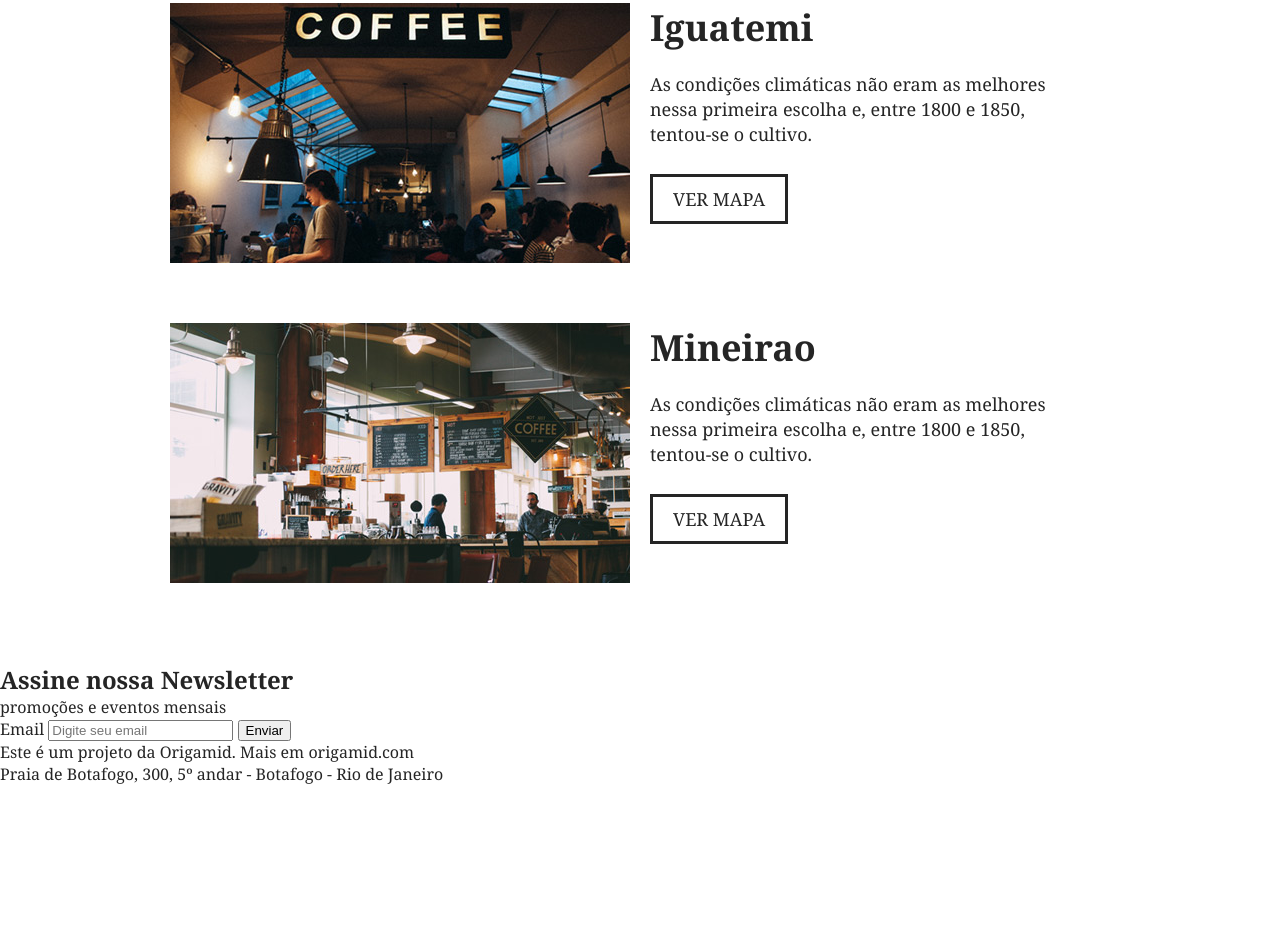
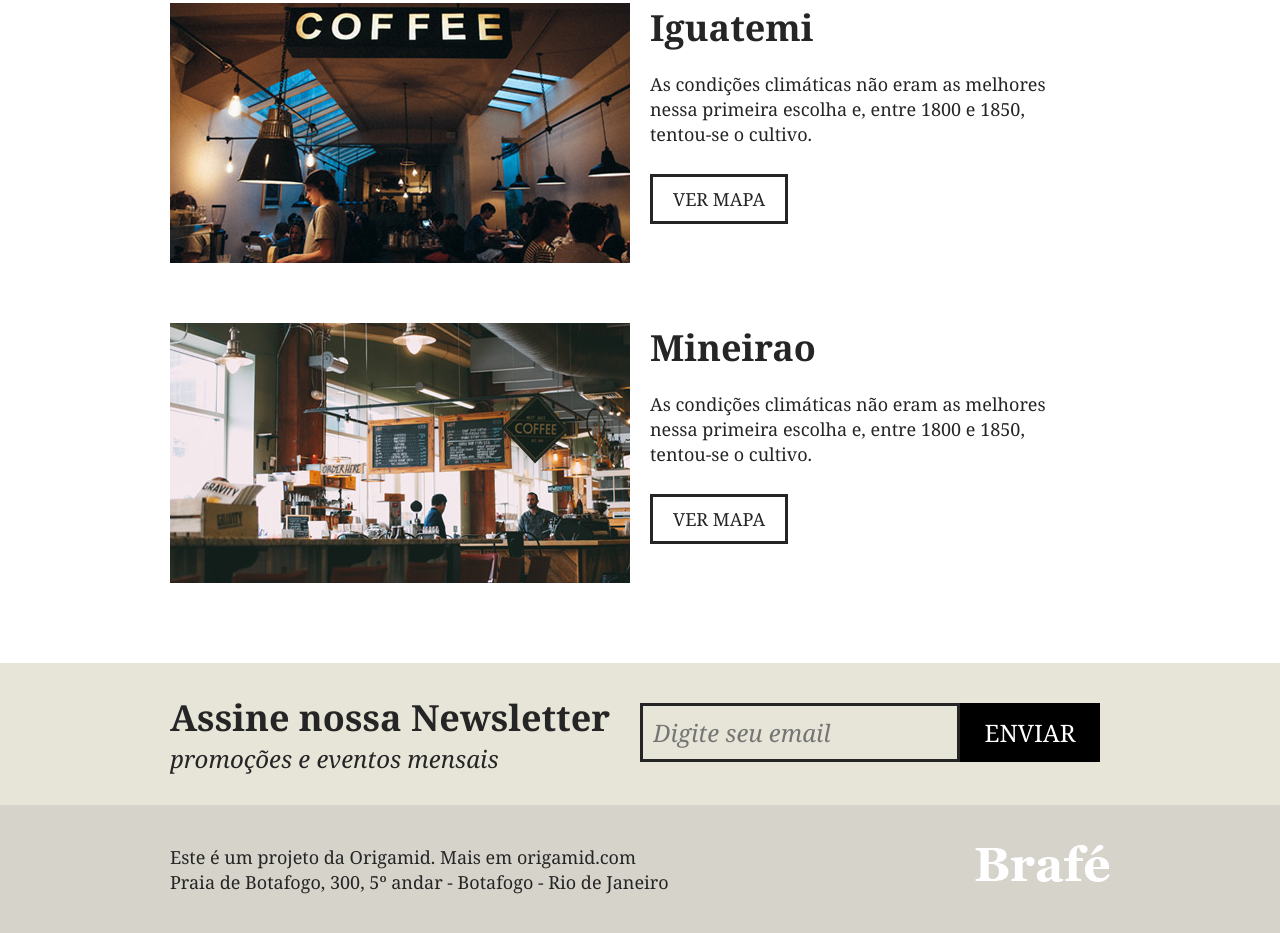
Before and after one commit to thiagodz/origamid-brafe, a plain HTML site: page index.html in a window 1280 px wide. Shown: the part 2122-3055 px from the top of the page. Before the commit the page ends 2949 px from the top, so only its background shows below. Drawn offline with Linux system fonts and the light colour scheme.

Commit message:
css footer

```diff
--- a/css/main.css
+++ b/css/main.css
@@ -13,6 +13,10 @@ ul {
 body {
     font-family: Georgia, serif;
     color: #252525;
+}
+
+* {
+    box-sizing: border-box;
 }
 
 
@@ -228,6 +232,7 @@ h2.produtos-c::before {
     margin: 20px auto 0 auto;
 }
 
+
 /* Locais */
 
 .locais {
@@ -241,7 +246,8 @@ h2.produtos-c::before {
     margin: 60px auto;
 }
 
-.locais-item::after, .locais-item::before {
+.locais-item::after,
+.locais-item::before {
     clear: both;
     content: "";
     display: table;
@@ -254,7 +260,7 @@ h2.produtos-c::before {
     margin: 0 10px;
 }
 
-.locais-item > div {
+.locais-item>div {
     width: 460px;
     float: left;
     margin: 0 10px;
@@ -280,3 +286,104 @@ h2.produtos-c::before {
     color: #252525;
     padding: 10px 20px;
 }
+
+
+/* Newsletter */
+
+.assine {
+    background-color: #e7e4d8;
+    padding: 30px 0;
+}
+
+.assine-container {
+    max-width: 960px;
+    margin: 0 auto;
+}
+
+.assine-container:after,
+.assine-container:before {
+    content: "";
+    display: table;
+    clear: both;
+}
+
+.assine-info {
+    width: 460px;
+    margin: 0 10px;
+    float: left;
+}
+
+.assine-info h2 {
+    font-size: 2.25em;
+}
+
+.assine-info p {
+    font-size: 1.5em;
+    font-style: italic;
+}
+
+.assine form {
+    width: 460px;
+    margin: 10px 0 10px 0;
+    float: left;
+}
+
+.assine form label {
+    display: none;
+}
+
+.assine input {
+    width: 320px;
+    border: 3px solid #252525;
+    background: none;
+    font-size: 1.5em;
+    font-style: italic;
+    font-family: Georgia, serif;
+    padding: 10px;
+    float: left;
+}
+
+.assine button {
+    background: #000;
+    font-family: Georgia, serif;
+    text-transform: uppercase;
+    font-size: 1.5em;
+    width: 140px;
+    padding: 13px 0;
+    color: white;
+    border: none;
+    cursor: pointer;
+}
+
+
+/* Footer  */
+
+.footer {
+    background-color: #d6d3cb;
+    padding: 40px 0;
+}
+
+.footer-container {
+    max-width: 960px;
+    margin: 0 auto;
+}
+
+.footer-container:after,
+.footer-container:before {
+    content: "";
+    display: table;
+    clear: both;
+}
+
+.footer p {
+    float: left;
+    margin: 0 10px;
+    font-size: 1.125em;
+    line-height: 1.4em;
+}
+
+.footer img {
+    float: right;
+    margin: 0 10px;
+    display: block;
+}
--- a/index.html
+++ b/index.html
@@ -103,9 +103,9 @@
         </div>
     </section>
 
-    <section>
-        <div>
-            <div>
+    <section class="assine">
+        <div class="assine-container">
+            <div class="assine-info">
                 <h2>Assine nossa Newsletter</h2>
                 <p>promoções e eventos mensais</p>
             </div>
@@ -119,8 +119,8 @@
         </div>
     </section>
 
-    <footer>
-        <div>
+    <footer class="footer">
+        <div class="footer-container">
             <p>Este é um projeto da Origamid. Mais em origamid.com
                 <br> Praia de Botafogo, 300, 5º andar - Botafogo - Rio de Janeiro
             </p>
```
